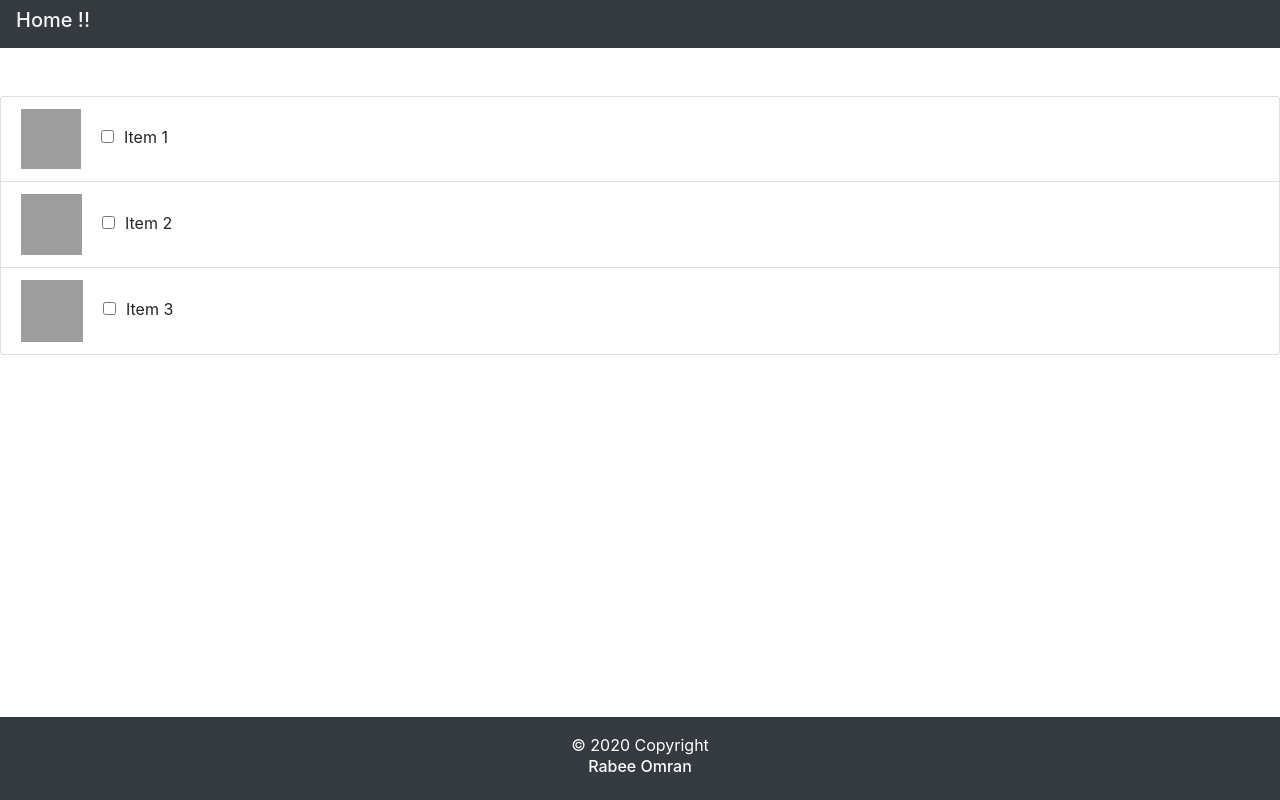
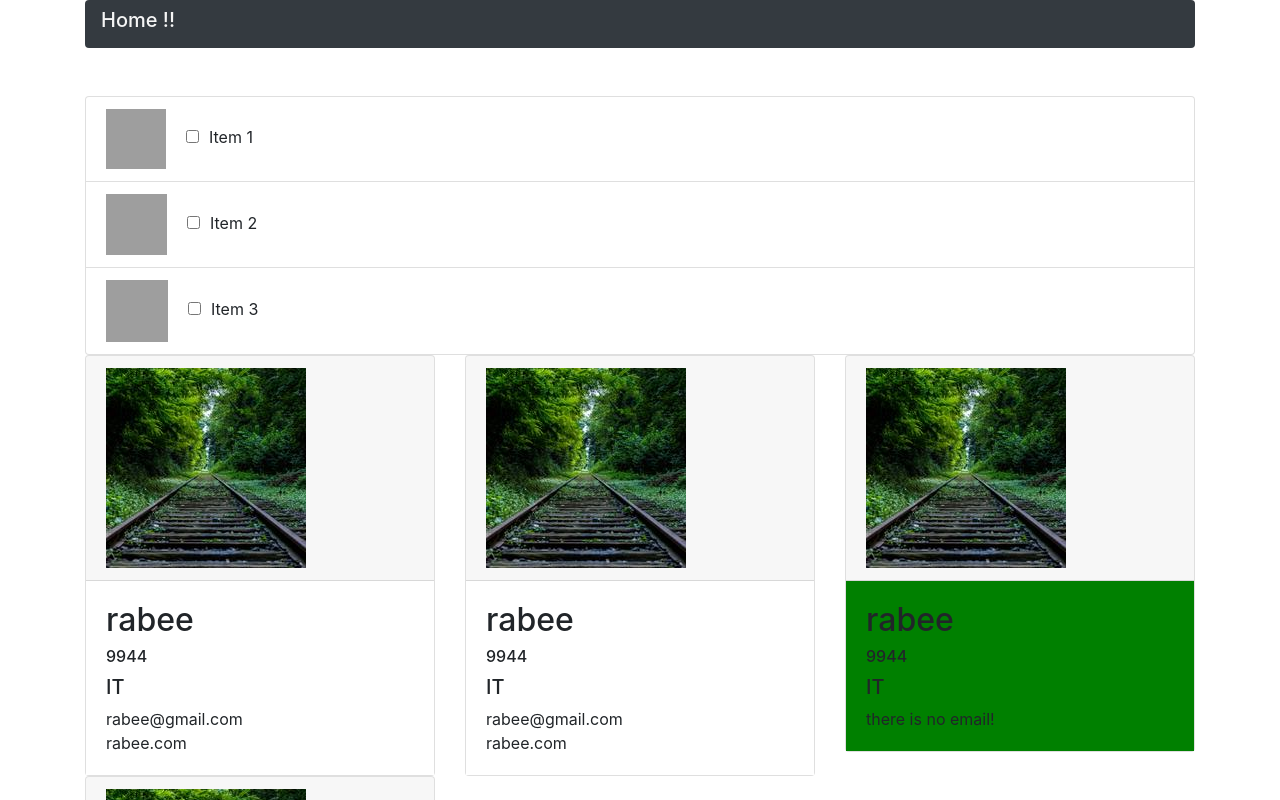
Before and after one commit to Rabee-Omran/Simple-React-Project, a React (Create React App) app: page / in a window 1280 px wide. Shown: the top 800 px of the page. Built offline with nearby package versions, Linux system fonts and the light colour scheme; grey boxes are pictures that could not be loaded.

Commit message:
add more element to body using props,JSON

```diff
--- a/src/components/App.js
+++ b/src/components/App.js
@@ -2,12 +2,14 @@ import React from 'react';
 import Body from './Body';
 import Header from './Header';
 import Footer from './Footer';
+import MyCard from './MyCard';
 function App(){
   return (
-    <div className="">
+    <div className= "container">
       <Header/>
-    <Body/>
-    <Footer/>
+      <Body/>
+      <MyCard/>
+      <Footer/>
     </div>
 
   );
--- /dev/null
+++ b/src/components/CardMember.js
@@ -0,0 +1,28 @@
+import React from 'react';
+
+function CardMember(props){
+  return (
+      <div className="col-md-4 col-sm-6  ">
+
+          <div className="card">
+                <div className="card-header">
+                        <img style={{maxWidth:'100%'}}  src={props.info.img} alt=''/>
+                </div>
+                <div className='card-body' style={{backgroundColor: props.info.website ? "white" : "green"}}>
+                        <h2>{props.info.name}</h2>
+                        <h6>{props.info.phone}</h6>
+                        <h5>{props.info.position}</h5>
+                        <div>{ props.info.email ?props.info.email :'there is no email!'}</div>
+                        <div className={props.info.website==null ? 'bg-blue' : 'bg-white'}>{props.info.website}</div>
+                </div>
+
+         </div>
+
+
+      </div>
+
+  );
+
+}
+
+export default CardMember;
--- a/src/components/Footer.js
+++ b/src/components/Footer.js
@@ -2,7 +2,7 @@ import React from 'react';
 
 function Footer(){
   return (
-    <footer className="page-footer font-small blue mt-5 bg-dark fixed-bottom">
+    <footer className=" font-small  mt-5 bg-dark  ">
 
 
   <div className="footer-copyright text-center text-white py-3">© 2020 Copyright
--- a/src/components/Header.js
+++ b/src/components/Header.js
@@ -12,8 +12,8 @@ function Header(){
     // }
 
   return (
-    <div className="bg-dark navbar">
-   <h1 className="c1" >{ `${title} !!`}</h1>
+    <div className="bg-dark navbar rounded">
+   <h2 className="c1" >{ `${title} !!`}</h2>
     </div>
 
   );
--- /dev/null
+++ b/src/components/MyCard.js
@@ -0,0 +1,61 @@
+import React from 'react';
+import CardMember from './CardMember';
+function MyCard(){
+  return (
+      <div className='row '>
+
+        <CardMember
+            info ={{
+                img:'/images/01.jpg',
+                name :'rabee',
+                position:'IT',
+                phone:'9944',
+                email:'rabee@gmail.com',
+                website:"rabee.com"
+                 }}
+      />
+
+<CardMember
+            info ={{
+                img:'/images/01.jpg',
+                name :'rabee',
+                position:'IT',
+                phone:'9944',
+                email:'rabee@gmail.com',
+                website:"rabee.com"
+                 }}
+      />
+
+<CardMember
+            info ={{
+                img:'/images/01.jpg',
+                name :'rabee',
+                position:'IT',
+                phone:'9944',
+
+
+                 }}
+      />
+
+<CardMember
+            info ={{
+                img:'/images/01.jpg',
+                name :'rabee',
+                position:'IT',
+                phone:'9944',
+                email:'rabee@gmail.com',
+
+                 }}
+      />
+
+
+      </div>
+
+
+
+
+  );
+
+}
+
+export default MyCard;
```
Also changed, not shown: public/images/01.jpg (added), src/style.css (line endings or trailing spaces).
